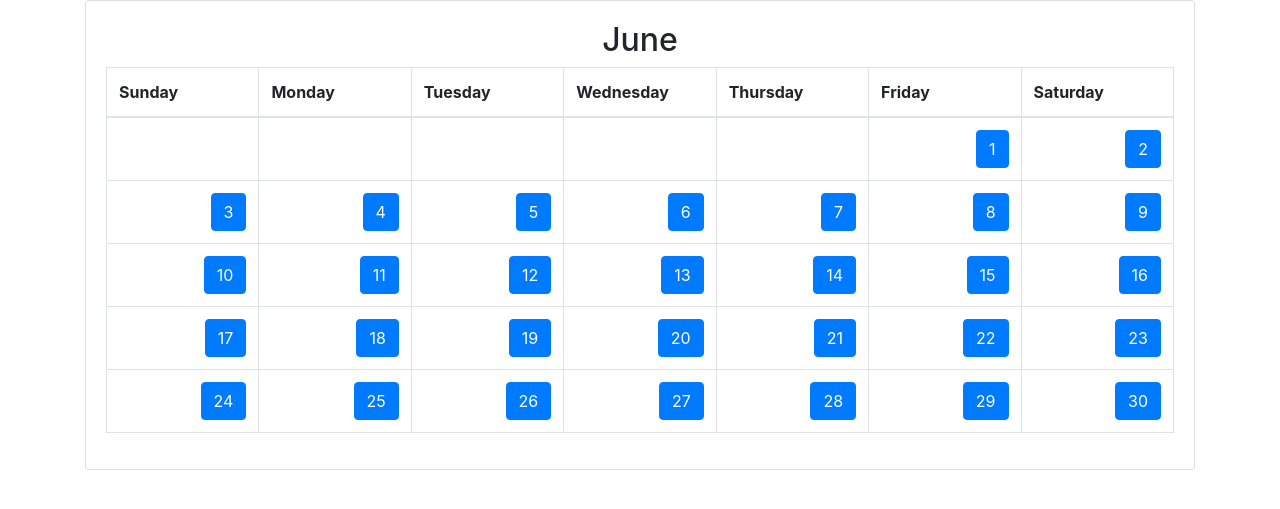
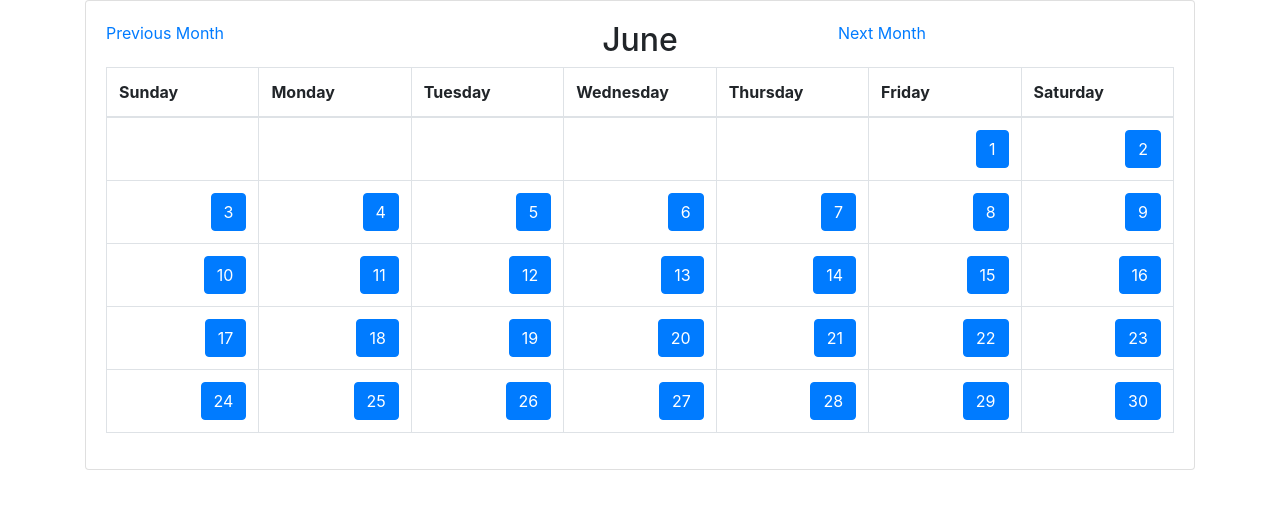
Before and after one commit to moomookittyclam148/Spotify_fellowship_questions, a Flask app: page / in a window 1280 px wide. Shown: the top 509 px of the page. Run offline with Flask 2, Linux system fonts and the light colour scheme; data comes from the database, SQL or seed files in the repository; both versions use the stored data as it was after the commit; some libraries are stand-ins or nearby versions.

Commit message:
Can now switch between months

```diff
--- a/Calendar/main.py
+++ b/Calendar/main.py
@@ -10,18 +10,25 @@ from models import *
 
 
 today = datetime.datetime.now()
-today_day = today.day
 current_calendar_month = today.month
 current_calendar_year = today.year
+f = open('month.txt','w+')
+f.write(str(today.month))
+f.close()
 
 # Home page route: Calendar Page
 @app.route('/')
 def index():
+    f = open('month.txt','r')
+    current_calendar_month = int(f.read())
+    f.close()
     month_name = ['January', 'February', 'March', 'April', 'May', 'June', 'July', 'August', 'September', 'October', 'November', 'December']
     days = return_days(current_calendar_year, current_calendar_month)
+    max_day = max(days[-1][0], days[-1][1], days[-1][2], days[-1][3], days[-1][4], days[-1][5], days[-1][6])
+    print(max_day)
     event_list = []
 
-    for i in range(1, (days[-1][-1] + 1)):
+    for i in range(1, max_day):
         start_range = datetime.datetime(current_calendar_year, current_calendar_month, i, 0, 0)
         end_range = datetime.datetime(current_calendar_year, current_calendar_month, i, 23, 59)
         events = event.query.filter(event.start_time.between(str(start_range), str(end_range))).all()
@@ -39,6 +46,9 @@ def index():
 # if get displays all events
 @app.route('/events', methods=['POST', 'GET'])
 def events():
+    f = open('month.txt','r')
+    current_calendar_month = int(f.read())
+    f.close()
     if request.method == 'POST':
         event_title = request.form.get('event_title', "")
         start_time = request.form['start_time']
@@ -76,6 +86,28 @@ def delete_event(event_id):
     event_to_delete = event.query.filter_by(id = event_id).first()
     event_to_delete.delete_event()
     return redirect(url_for('events'))
+
+@app.route('/prev_month')
+def prev_month():
+    f = open('month.txt','r+')
+    month = f.read()
+    month = int(month)
+    month -= 1
+    f.seek(0)
+    f.write(str(month))
+    f.close()
+    return redirect(url_for('index'))
+
+@app.route('/next_month')
+def next_month():
+    f = open('month.txt','r+')
+    month = f.read()
+    month = int(month)
+    month += 1
+    f.seek(0)
+    f.write(str(month))
+    f.close()
+    return redirect(url_for('index'))
 
 
 # Helper Functions ------------------------------------------------------------
--- /dev/null
+++ b/Calendar/month.txt
@@ -0,0 +1 @@
+7
--- a/Calendar/templates/calendar.html
+++ b/Calendar/templates/calendar.html
@@ -10,7 +10,17 @@
   <div id=calendar_content>
     <div class="card">
       <div class="card-body">
-        <h2 style="text-align:center;">{{month_name}}</h2>
+        <div class="row">
+          <div class="col">
+            <a href="/prev_month" style="text-align:center;">Previous Month</a>
+          </div>
+          <div class="col">
+            <h2 style="text-align:center;">{{month_name}}</h2>
+          </div>
+          <div class="col">
+            <a href="/next_month" style="text-align:center;">Next Month</a>
+          </div>
+        </div>
         <table class="table table-bordered">
           <thead>
             <tr>
```
Also changed, not shown: Calendar/event.db.
